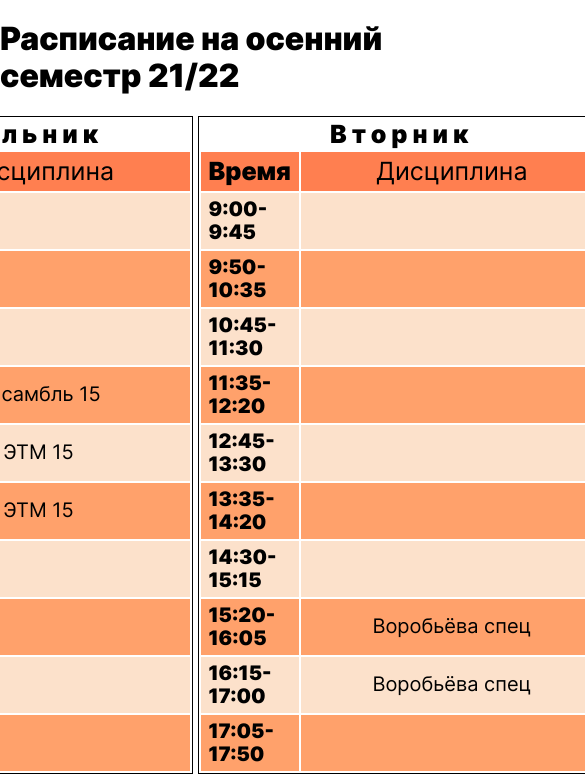
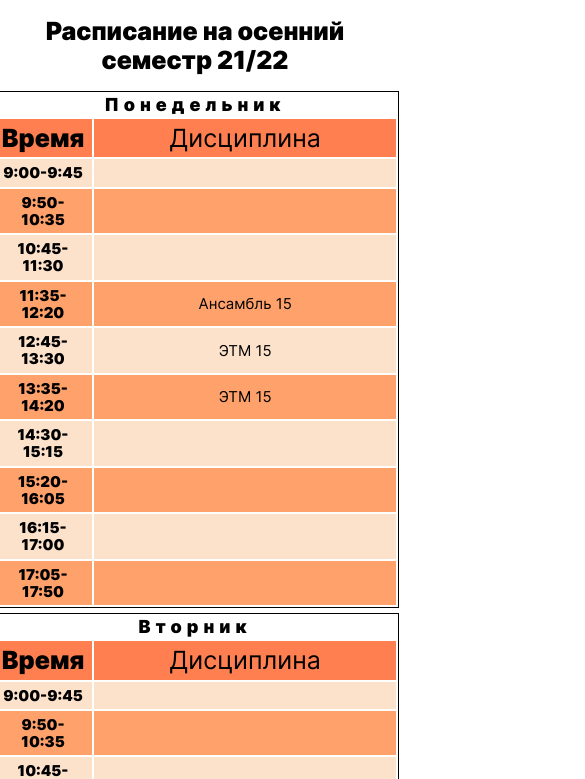
Before and after one commit to bxnchxfxtxms/tkk_schedule, a plain HTML site: page index.html in a window 390 px wide. Shown: the top 779 px of the page, 585 px wide, since content can reach past the window. Drawn offline with Linux system fonts and the light colour scheme; files whose address does not match are found by name.

Commit message:
Schedule

```diff
--- a/blocks/day/day.css
+++ b/blocks/day/day.css
@@ -5,3 +5,9 @@
   letter-spacing: 5px;
   min-width: 450px;
 }
+
+@media screen and (max-width: 460px) {
+  .day {
+    font-size: 18px;
+  }
+}
--- a/blocks/row/row.css
+++ b/blocks/row/row.css
@@ -3,3 +3,11 @@
   font-size: 20px;
   min-width: 450px;
 }
+
+@media screen and (max-width: 460px) {
+  .row {
+    min-width: 300px;
+    height: 25px;
+    font-size: 15px;
+  }
+}
--- a/blocks/table-container/table-container.css
+++ b/blocks/table-container/table-container.css
@@ -10,3 +10,9 @@
     grid-template-columns: repeat(2, fit-content(460px));
   }
 }
+
+@media screen and (max-width: 930px) {
+  .table-container {
+    grid-template-columns: repeat(1, fit-content(460px));
+  }
+}
--- a/blocks/time/time.css
+++ b/blocks/time/time.css
@@ -2,4 +2,11 @@
   max-width: max-content;
   padding: 5px 8px 5px 8px;
   font-weight: 900;
+  text-align: center;
 }
+
+@media screen and (max-width: 460px) {
+  .time {
+    max-width: 200px;
+  }
+}
--- /dev/null
+++ b/blocks/title/title.css
@@ -0,0 +1,10 @@
+.title {
+  font-size: 40px;
+  text-align: center;
+}
+
+@media screen and (max-width: 690px) {
+  .title {
+    font-size: 25px;
+  }
+}
--- a/index.html
+++ b/index.html
@@ -7,7 +7,7 @@
     <title>Schedule</title>
 </head>
 <body class="page">
-    <h1 class="caption">Расписание на осенний семестр 21/22</h1>
+    <h1 class="title">Расписание на осенний семестр 21/22</h1>
     <div class="table-container">
         <table>
                 <tr class="day">
--- a/styles/index.css
+++ b/styles/index.css
@@ -2,6 +2,8 @@
 @import url(../fonts/fonts.css);
 
 @import url(../blocks/page/page.css);
+
+@import url(../blocks/title/title.css);
 
 @import url(../blocks/day/day.css);
 @import url(../blocks/time/time.css);
@@ -20,7 +22,3 @@ table {
     margin: auto;
     display: inline-block;
 }
-
-caption {
-    font-size: 45px;
-}
```
